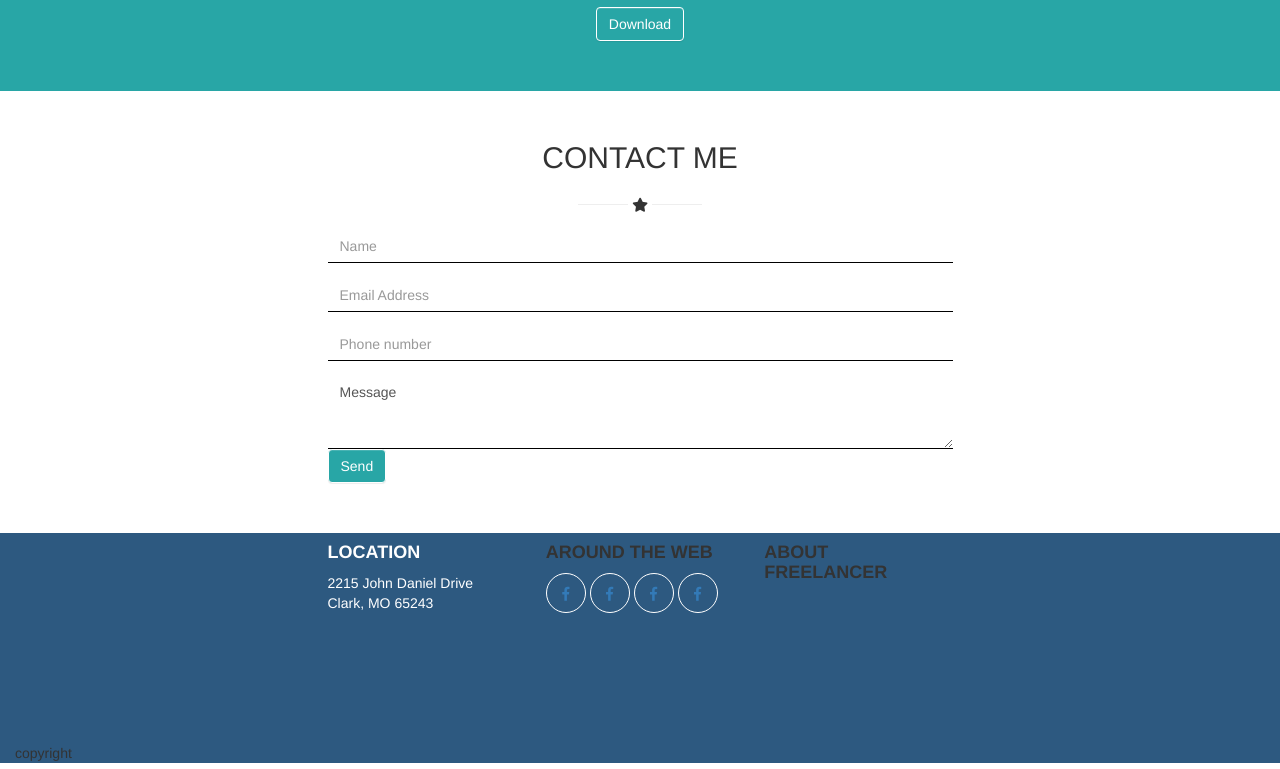
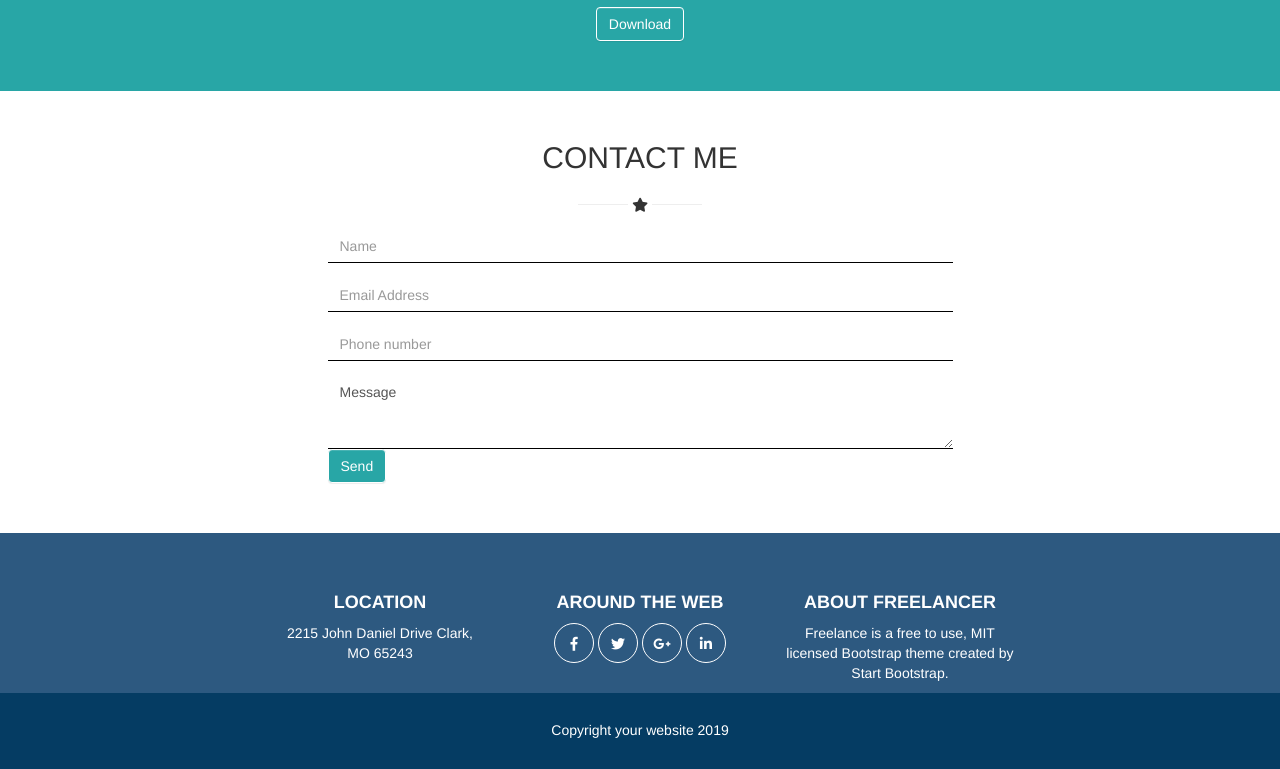
Before and after one commit to emanuele5180/html-css-bootstrap-freelancer, a plain HTML site: page index.html in a window 1280 px wide. Shown: the part 1362-2131 px from the top of the page. Drawn offline with nearby package versions, Linux system fonts and the light colour scheme.

Commit message:
footer "finito"

```diff
--- a/css/master.css
+++ b/css/master.css
@@ -130,12 +130,14 @@ form .form-group .formcontrol {
 
 .background_footer {
   background-color: #2d5980;
+  min-height: 100px;
+  padding-top: 50px;
 }
 
 .location {
-  height: 200px;
+  min-height: 100px;
   color: white;
-
+  text-align: center;
 
 }
 
@@ -149,3 +151,25 @@ form .form-group .formcontrol {
   color: white;
   display: inline-block;
 }
+
+.around {
+  color: white;
+  text-align: center;
+}
+
+.around a i {
+  color: white;
+}
+
+.aboutfree {
+  color: white;
+  text-align: center;
+
+}
+
+.copyright {
+  background-color: #053c63;
+  color: white;
+  text-align: center;
+  padding:20px 0;
+}
--- a/index.html
+++ b/index.html
@@ -197,12 +197,12 @@
 
     <footer>
       <div class="container-fluid background_footer">
-        <div class="row rientro15">
+        <div class="row rientro10">
           <!-- location -->
           <div class="col-sm-12 col-md-4"> <!-- col-lg-4-->
             <div class="location">
               <h4><strong>LOCATION</strong></h4>
-              <span>2215 John Daniel Drive <br> Clark, MO 65243</span>
+              <span>2215 John Daniel Drive Clark,<br> MO 65243</span>
             </div>
 
 
@@ -217,33 +217,32 @@
                 <a href="#"><i class="fab fa-facebook-f"></i></a>
               </div>
               <div class="icon">
-                <a href="#"><i class="fab fa-facebook-f"></i></a>
+                <a href="#"><i class="fab fa-twitter"></i></a>
               </div>
               <div class="icon">
-                <a href="#"><i class="fab fa-facebook-f"></i></a>
+                <a href="#"><i class="fab fa-google-plus-g"></i></a>
               </div>
               <div class="icon">
-                <a href="#"><i class="fab fa-facebook-f"></i></a>
+                <a href="#"><i class="fab fa-linkedin-in"></i></a>
               </div>
 
             </div>
-
-
 
           </div>
 
           <!-- freelancer -->
           <div class="col-sm-12 col-md-4"> <!-- col-lg-4-->
-            <h4><strong>ABOUT FREELANCER</strong></h4>
-
-
+            <div class="aboutfree">
+              <h4><strong>ABOUT FREELANCER</strong></h4>
+              <p>Freelance is a free to use, MIT licensed Bootstrap theme created by Start Bootstrap.</p>
+            </div>
           </div>
         </div>
 
         <div class="row">
           <!-- copyright -->
-          <div class="col-sm-12 copyright">  <!-- col-md-12 col-lg-12--> copyright
-
+          <div class="col-sm-12 copyright">  <!-- col-md-12 col-lg-12-->
+            <h5>Copyright your website 2019</h5>
           </div>
 
         </div>
```
